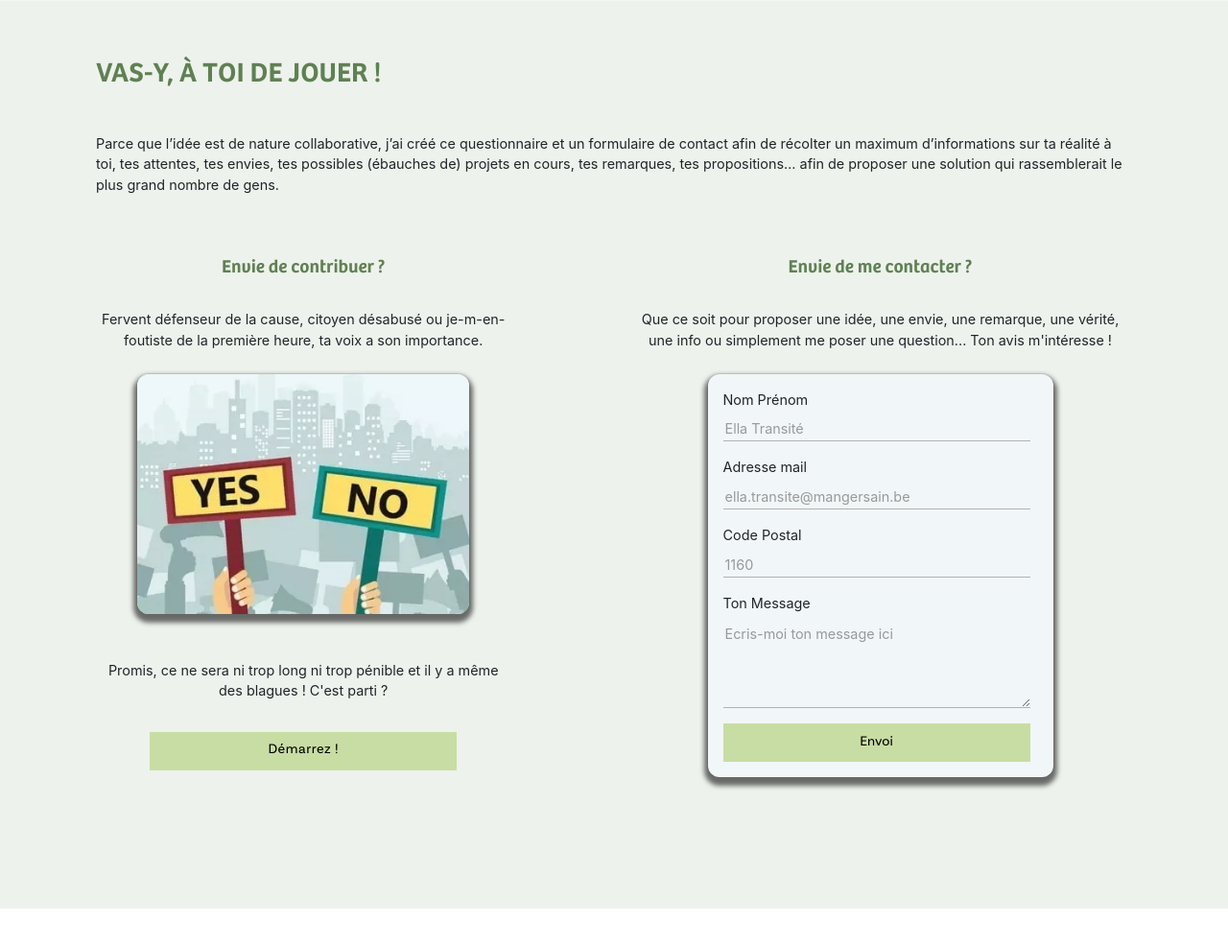
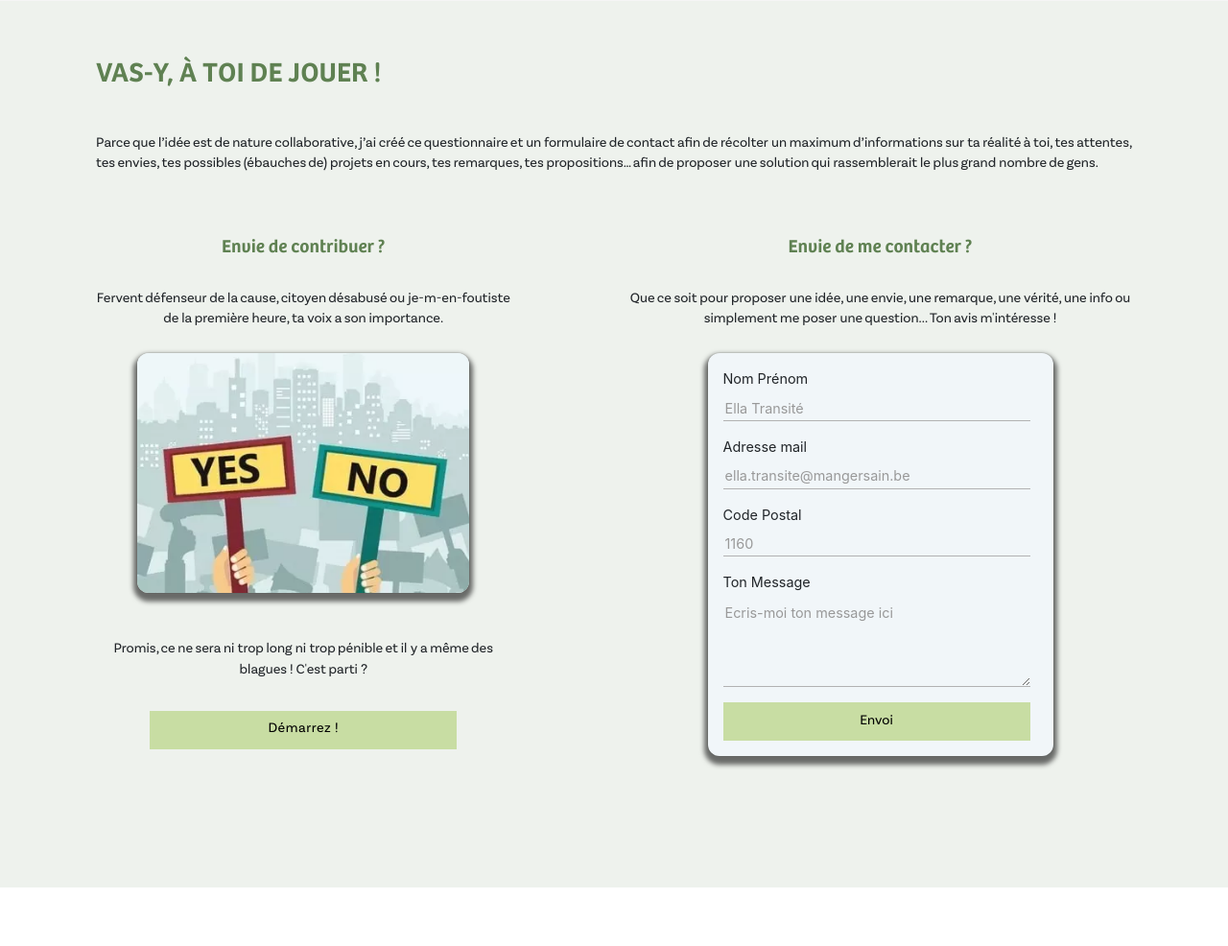
Before and after one commit to FrountchD/transit_beta, a Flask app: page / in a window 1280 px wide. Shown: the part 3244-4230 px from the top of the page at 96% size. Run offline with Flask 2, Linux system fonts and the light colour scheme; some libraries are stand-ins or nearby versions.

Commit message:
update fonts

```diff
--- a/app/templates/index.html
+++ b/app/templates/index.html
@@ -578,7 +578,7 @@
                                             <div class="col">
                                               <h2 class="pb-4 mt-xl-5 text-center text-md-left typoTitre commontitle slidetitle" > <span>VAS-Y, &Agrave TOI DE JOUER !  </span>  </h2>
 
-                                              <p class="mb-5 text-align-left" style="font-size:0.9rem;"> Parce que l’idée est de nature collaborative, j’ai créé ce questionnaire et un formulaire de contact afin de récolter un maximum d’informations sur ta réalité à toi, tes attentes, tes envies, tes possibles (ébauches de) projets en cours, tes remarques, tes propositions… afin de proposer une solution qui rassemblerait le plus grand nombre de gens.</p>
+                                              <p class="mb-5 text-align-left typoTexte" style="font-size:0.9rem;"> Parce que l’idée est de nature collaborative, j’ai créé ce questionnaire et un formulaire de contact afin de récolter un maximum d’informations sur ta réalité à toi, tes attentes, tes envies, tes possibles (ébauches de) projets en cours, tes remarques, tes propositions… afin de proposer une solution qui rassemblerait le plus grand nombre de gens.</p>
 
                                             </div>
                                           </div>
@@ -600,14 +600,14 @@
 
                                            <h2 class="pb-4 mt-xl-3 typoTitre commontitle" style="font-size:1.2rem; font-weight:600; color:rgb(95,129,82);">Envie de contribuer ?  </h2>
 
-                                           <p class="mb-4" style="font-size:0.9rem;"> Fervent défenseur de la cause, citoyen désabusé ou je-m-en-foutiste de la première heure, ta voix a son importance.  </p>
+                                           <p class="mb-4 typoTexte" style="font-size:0.9rem;"> Fervent défenseur de la cause, citoyen désabusé ou je-m-en-foutiste de la première heure, ta voix a son importance.  </p>
 
 
                                            <div class="pb-4 mb-4" style="text-align: center; border-radius:8px;">
                                              <img src="/static/images_site/voteyesno.webp" class="card-img earthsize FormDesign0" style="height:250px; object-fit:cover; background-position:center bottom;">
                                            </div>
 
-                                           <p class="pb-3 text-align-left" style="font-size:0.9rem;"> Promis, ce ne sera ni trop long ni trop pénible et il y a même des blagues ! C'est parti ?   </p>
+                                           <p class="pb-3 text-align-left typoTexte" style="font-size:0.9rem;"> Promis, ce ne sera ni trop long ni trop pénible et il y a même des blagues ! C'est parti ?   </p>
 
 
 
@@ -630,7 +630,7 @@
                                     <h2 class="pb-4 mt-xl-3 typoTitre commontitle" style="font-size:1.2rem; font-weight:600;color:rgb(95,129,82);"> Envie de me contacter ?  </h2>
 
 
-                                    <p class="mb-4 text-align-left" style="font-size:0.9rem;"> Que ce soit pour proposer une idée, une envie, une remarque, une vérité, une info ou simplement me poser une question... Ton avis m'intéresse !  </p>
+                                    <p class="mb-4 text-align-left typoTexte" style="font-size:0.9rem;"> Que ce soit pour proposer une idée, une envie, une remarque, une vérité, une info ou simplement me poser une question... Ton avis m'intéresse !  </p>
 
 
                                     <div class="containerForm" style="display:flex;">
```
Also changed, not shown: app/static/style.css (+0 -32 lines).
